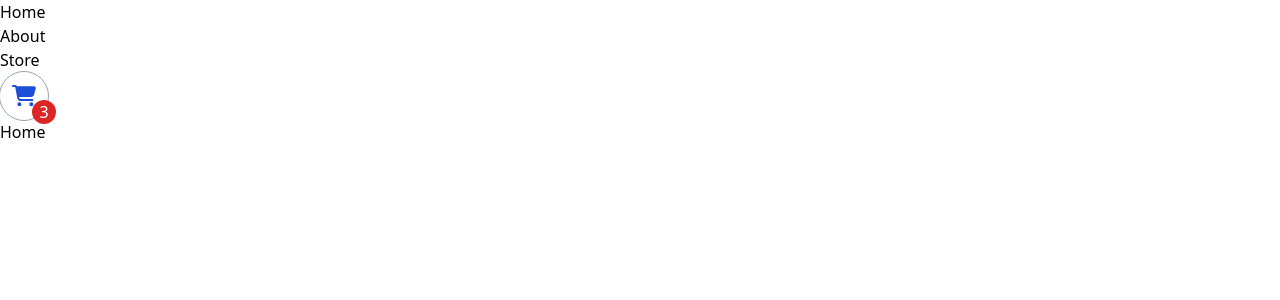
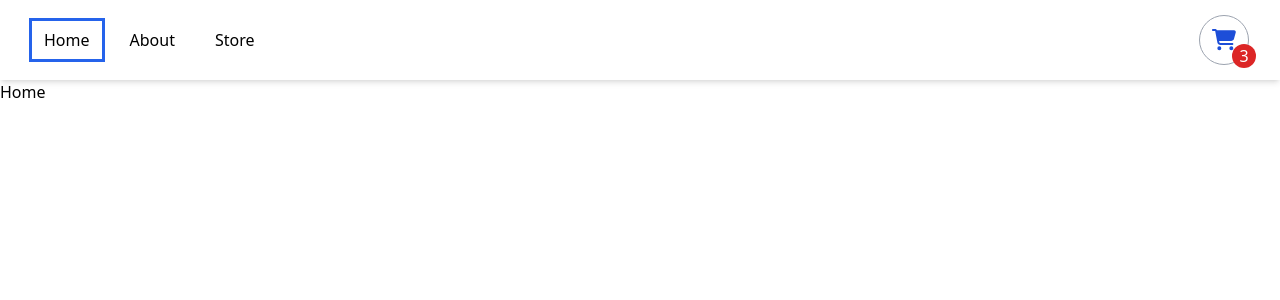
Before and after one commit to JohnMwendwa/react-shopping-cart, a React (Vite) app: page / in a window 1280 px wide. Shown: the top 300 px of the page. Built offline with nearby package versions, Linux system fonts and the light colour scheme.

Commit message:
style the active class

```diff
--- a/src/components/NavBar.tsx
+++ b/src/components/NavBar.tsx
@@ -17,12 +17,21 @@ const navigation = [
 
 export default function NavBar() {
   return (
-    <header>
+    <header className="shadow-md flex items-center justify-between mx-auto py-4 px-4 sm:px-6 lg:px-8 max-w-7xl  w-full">
       <nav>
-        <ul>
+        <ul className="flex items-baseline space-x-4">
           {navigation.map((navItem) => (
             <li key={navItem.name}>
-              <NavLink to={navItem.href}>{navItem.name}</NavLink>
+              <NavLink
+                to={navItem.href}
+                className={({ isActive }) =>
+                  isActive
+                    ? "outline outline-blue-600 px-3 py-2 "
+                    : "px-3 py-2 hover:outline hover:bg-blue-600 hover:text-white"
+                }
+              >
+                {navItem.name}
+              </NavLink>
             </li>
           ))}
         </ul>
```
